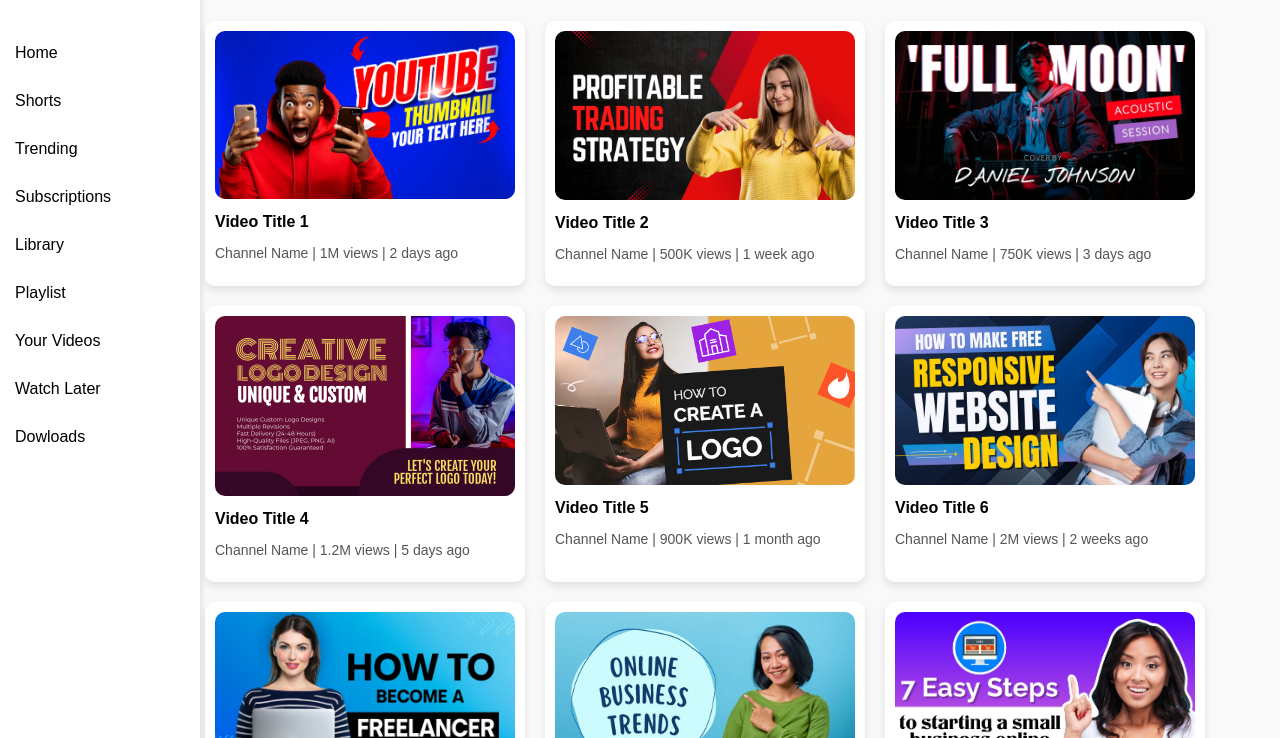
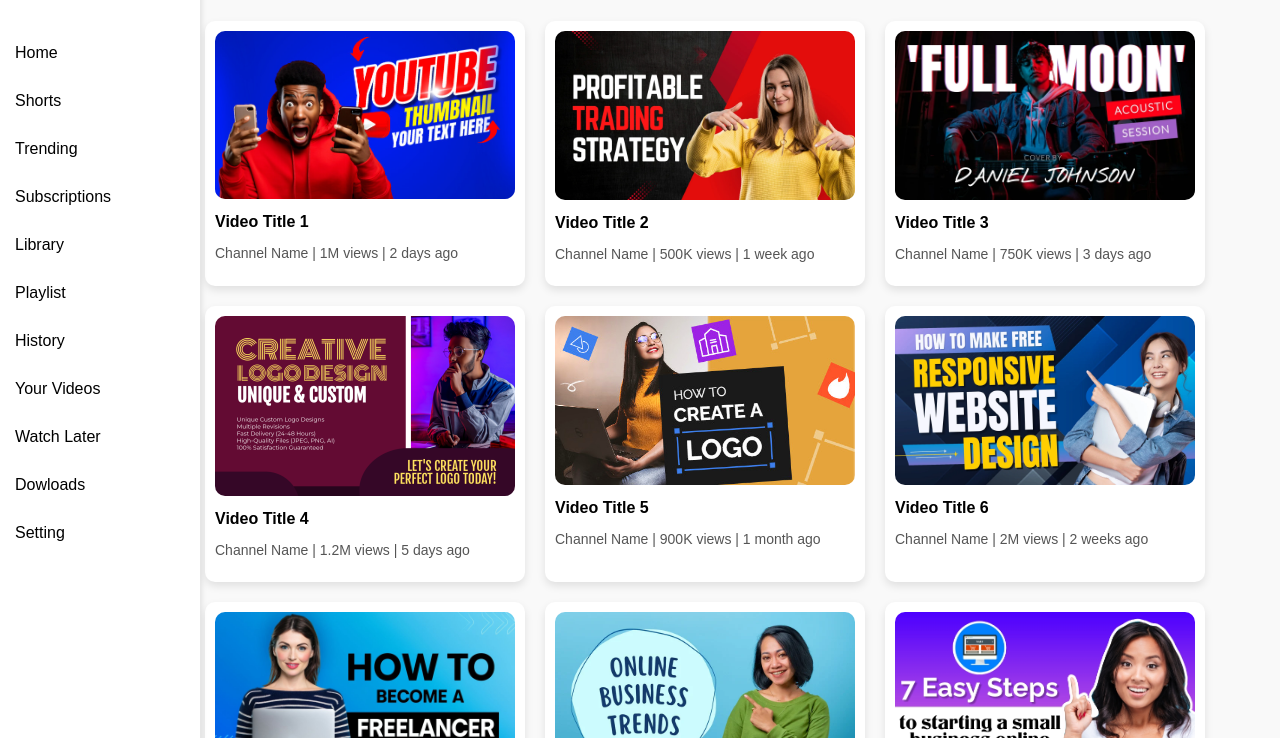
Before and after one commit to Abhijeetraj01/cssProject2, a plain HTML site: page index.html in a window 1280 px wide. Shown: the part 62-800 px from the top of the page. Drawn offline with Linux system fonts and the light colour scheme.

Commit message:
third commit

```diff
--- a/index.html
+++ b/index.html
@@ -27,9 +27,11 @@
             <li>Subscriptions</li>
             <li>Library</li>
             <li>Playlist</li>
+            <li>History</li>
             <li>Your Videos</li>
             <li>Watch Later</li>
             <li>Dowloads</li>
+            <li>Setting</li>
         </ul>
     </aside>
 
```
